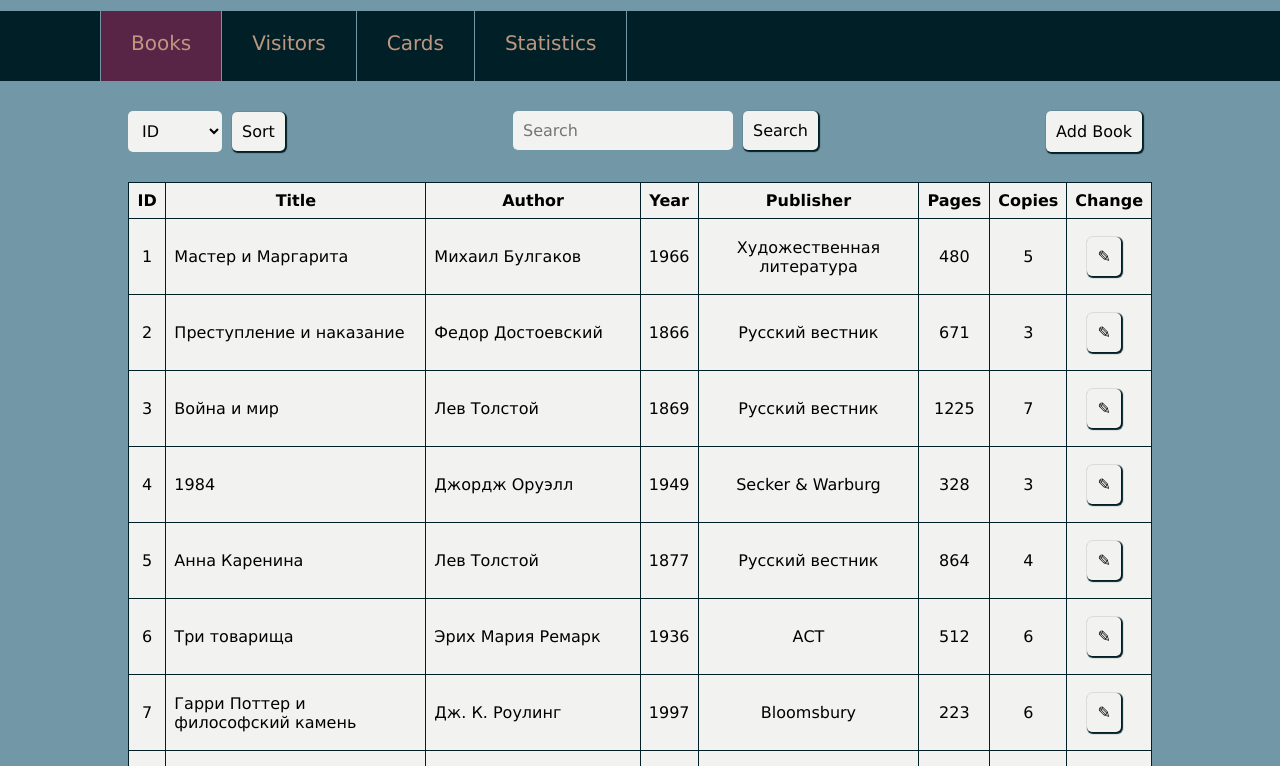
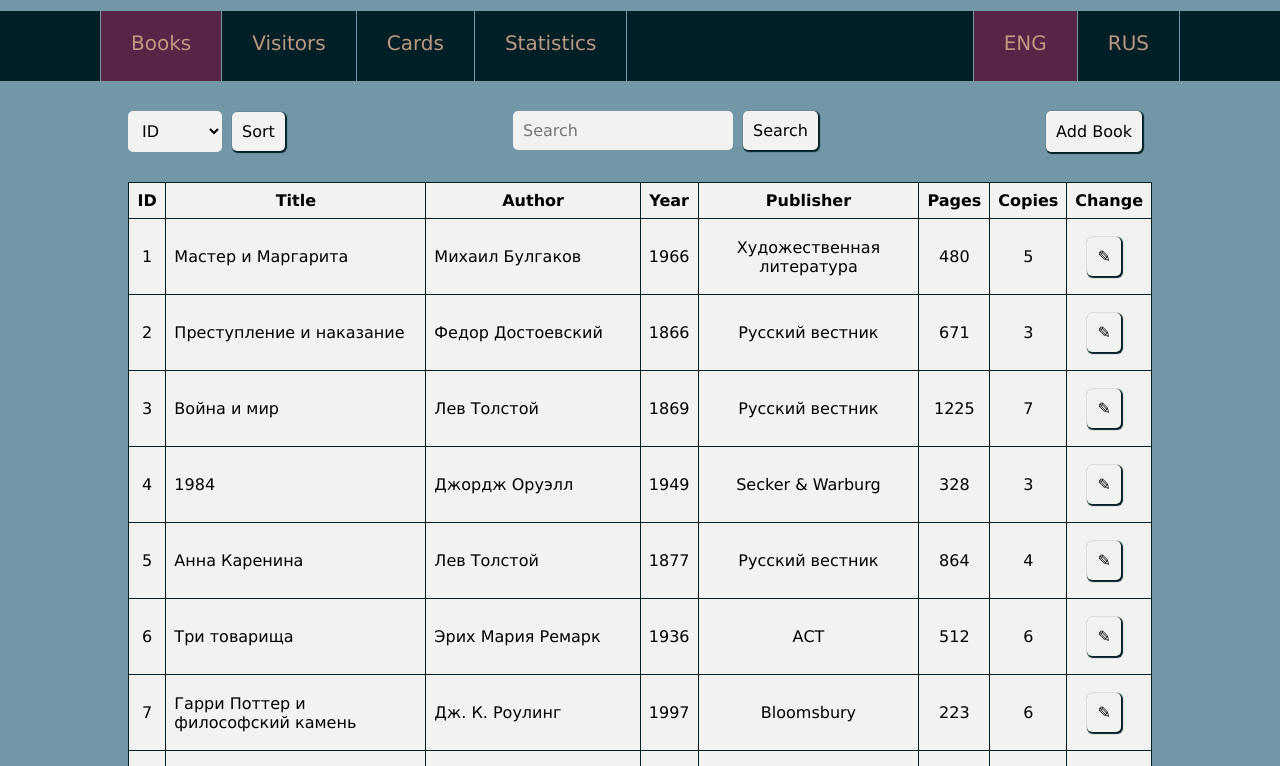
Before and after one commit to AndreyTereshchenko/Library, a plain HTML site: page index.html in a window 1280 px wide. Shown: the part 89-855 px from the top of the page. Drawn offline with Linux system fonts and the light colour scheme.

Commit message:
add a button for changing the language

```diff
--- a/index.html
+++ b/index.html
@@ -22,6 +22,10 @@
             <li id="Cards" class="button">Cards</li>
             <li id="Statistics" class="button">Statistics</li>
         </ul>
+        <ul>
+            <li id="ENG" class="button activ_button">ENG</li>
+            <li id="RUS" class="button">RUS</li>
+        </ul>
     </nav>
     <section class="section" >
         <div class="control_panel">
--- a/style.css
+++ b/style.css
@@ -23,12 +23,14 @@ body {
     height: 70px;
     background-color: #011F26;
     display: flex;
+    justify-content: space-between;
 }
 
 ul {
     display: flex;
     justify-content: space-between;
     padding-left: 100px;
+    padding-right: 100px;
     margin: 0;
     list-style: none;
     font-size: 20px;
```
